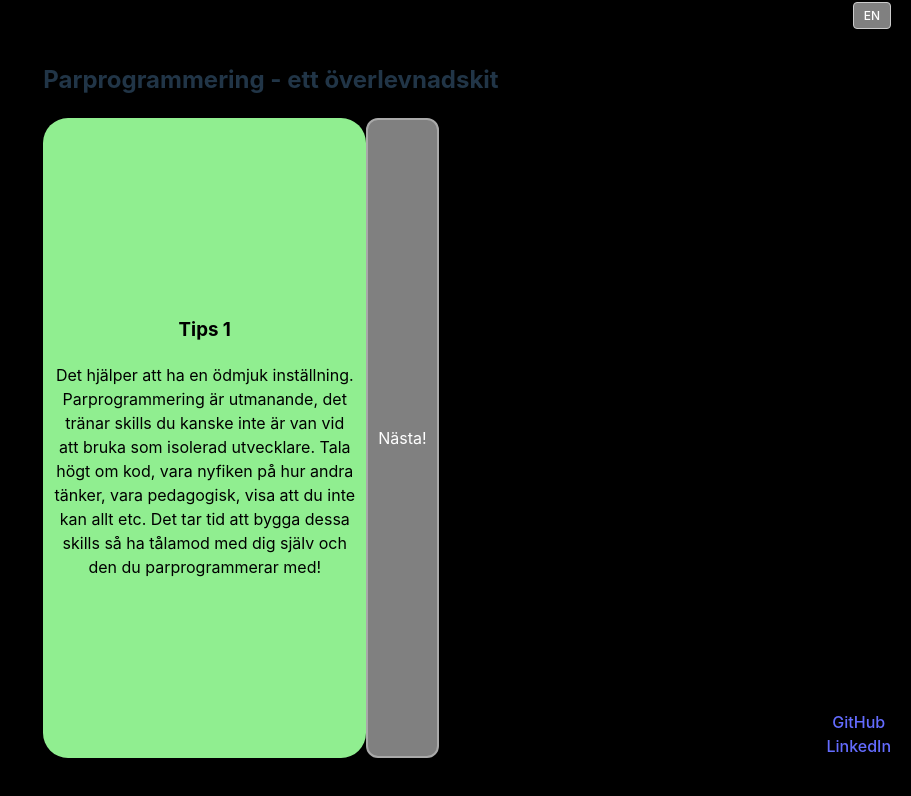
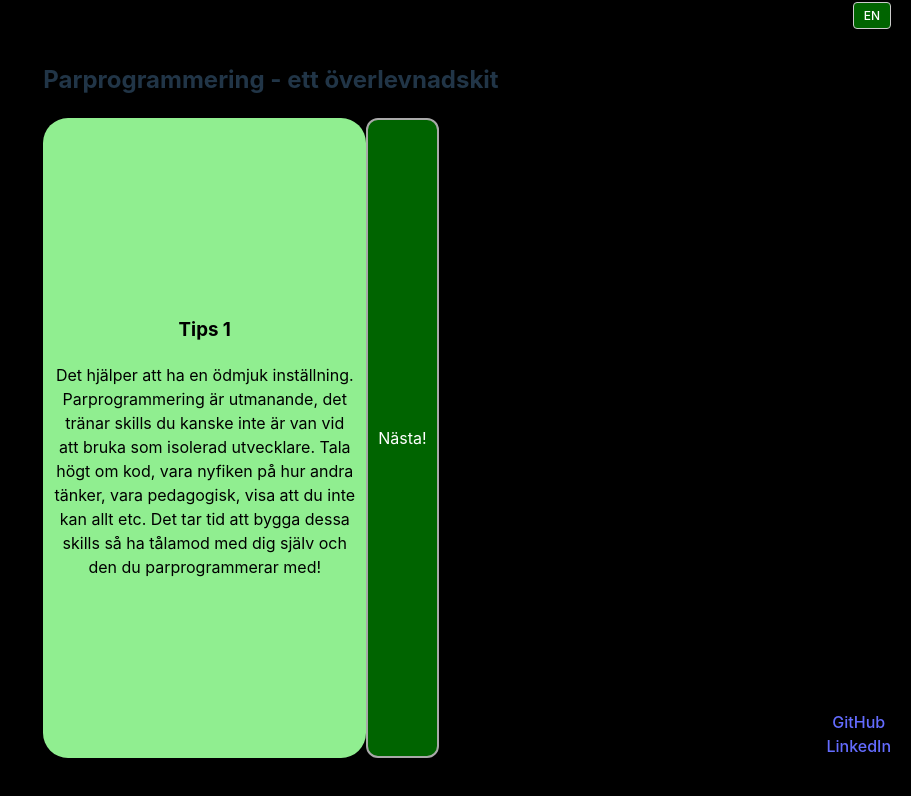
Before and after one commit to objarni/pair-programming-survival-kit, a React (Vite) app: page / in a window 1280 px wide. Shown: the top 796 px of the page, without its empty margins (369-1280 px from the left). Built offline with nearby package versions, Linux system fonts and the light colour scheme.

Commit message:
Make interactive color more esthetic

```diff
--- a/src/App.css
+++ b/src/App.css
@@ -47,7 +47,7 @@ li {
 
 .interactive {
     color: white; /* Text color */
-    background-color: gray;
+    background-color: darkgreen;
     border: 2px solid darkgray; /* Dark gray edge */
     transition: background-color 0.3s;
     cursor: pointer;
```
